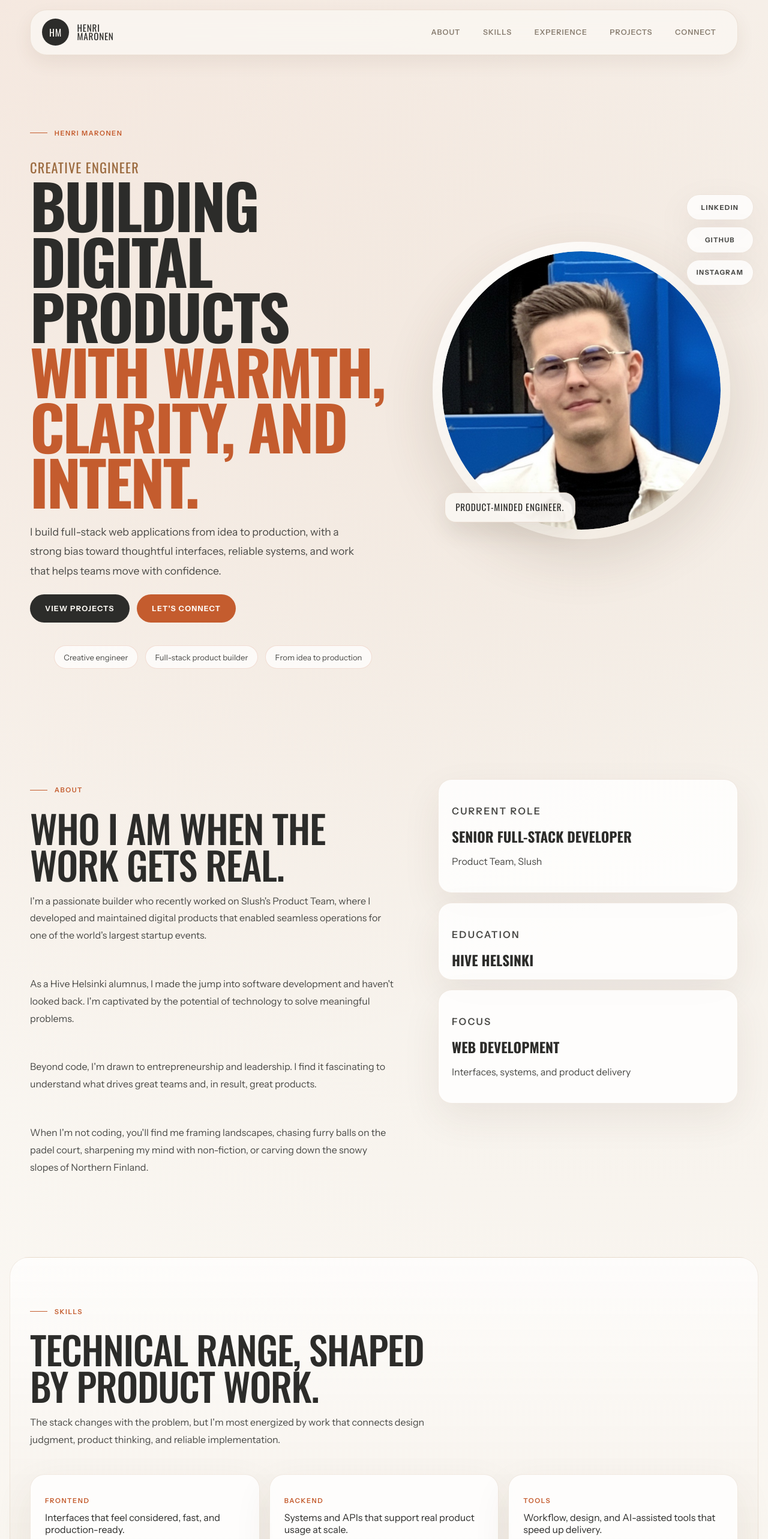
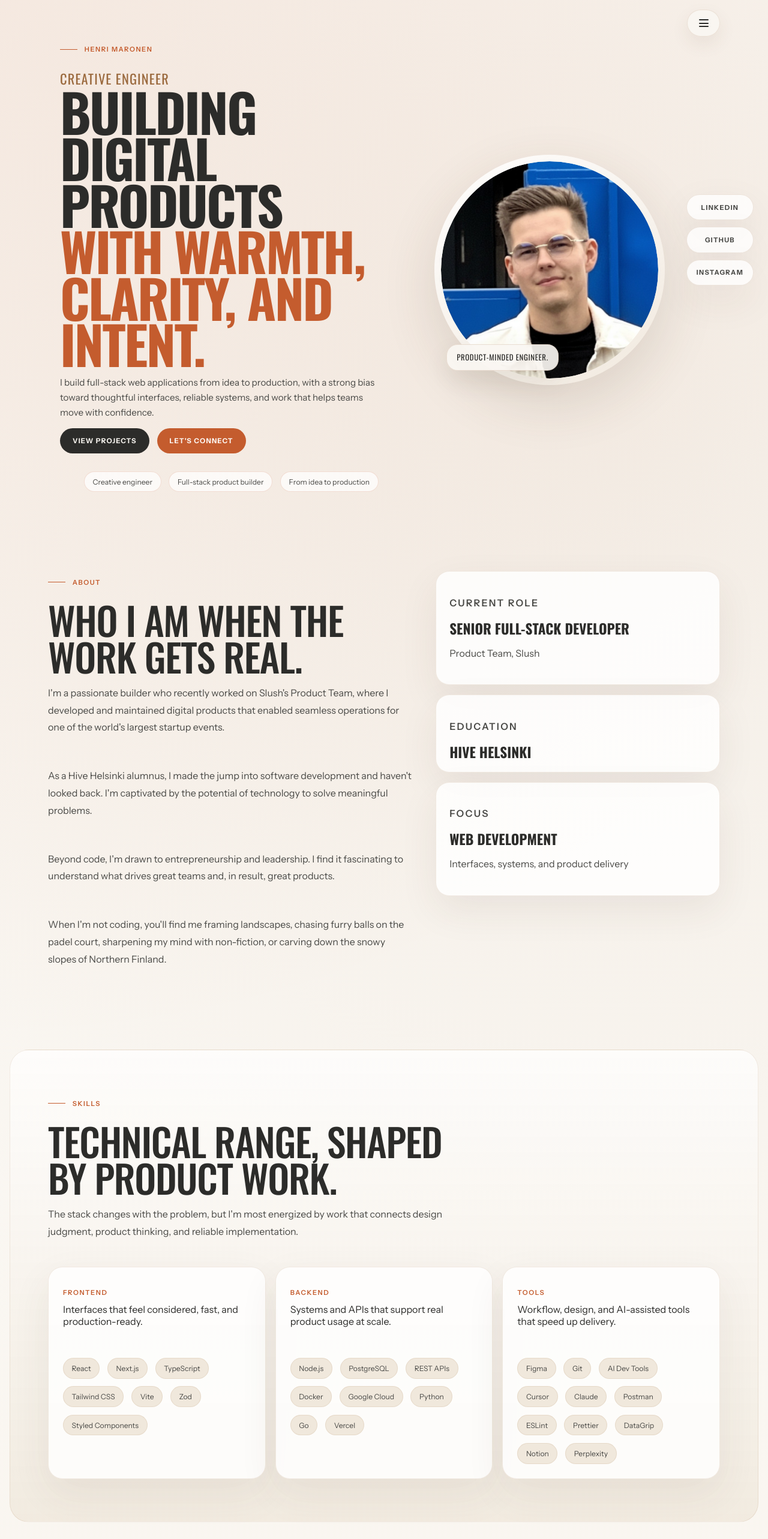
Before and after one commit to HenronenGIT/hmaronen-homepage, a Next.js app in the folder apps/homepage/: page / in a window 1280 px wide. Shown: the top 2566 px of the page at 60% size. Built offline with nearby package versions, Linux system fonts and the light colour scheme.

Commit message:
fix: refine homepage hero layout

```diff
--- a/apps/homepage/app/components/HeroSection.tsx
+++ b/apps/homepage/app/components/HeroSection.tsx
@@ -7,7 +7,7 @@ type HeroSectionProps = {
 export default function HeroSection({ highlights }: HeroSectionProps) {
   return (
     <section className="hero-section section-shell reveal" id="top">
-      <div className="shell hero-grid">
+      <div className="shell hero-shell hero-grid">
         <div className="hero-copy">
           <p className="section-kicker">Henri Maronen</p>
           <div className="hero-heading-wrap">
--- a/apps/homepage/app/components/SiteHeader.tsx
+++ b/apps/homepage/app/components/SiteHeader.tsx
@@ -1,3 +1,6 @@
+"use client";
+
+import { useState } from "react";
 import type { NavItem } from "../homepage-data";
 
 type SiteHeaderProps = {
@@ -5,10 +8,39 @@ type SiteHeaderProps = {
 };
 
 export default function SiteHeader({ items }: SiteHeaderProps) {
+  const [isOpen, setIsOpen] = useState(false);
+
+  const handleLinkClick = () => {
+    setIsOpen(false);
+  };
+
   return (
     <header className="site-header">
-      <div className="shell header-shell">
-        <a className="brand-mark" href="#top" aria-label="Back to top">
+      <div className="shell header-toggle-shell">
+        <button
+          type="button"
+          className="menu-toggle"
+          aria-expanded={isOpen}
+          aria-controls="primary-menu"
+          aria-label={isOpen ? "Close menu" : "Open menu"}
+          onClick={() => setIsOpen((open) => !open)}
+        >
+          <span className="menu-toggle-icon" aria-hidden="true">
+            <span />
+            <span />
+            <span />
+          </span>
+        </button>
+      </div>
+
+      <div className={`shell header-panel-shell ${isOpen ? "is-open" : ""}`}>
+        <div className="header-shell" id="primary-menu">
+          <a
+            className="brand-mark"
+            href="#top"
+            aria-label="Back to top"
+            onClick={handleLinkClick}
+          >
             <span className="brand-mark-monogram">HM</span>
             <span className="brand-mark-text">
               Henri
@@ -19,12 +51,18 @@ export default function SiteHeader({ items }: SiteHeaderProps) {
 
           <nav className="header-nav" aria-label="Primary navigation">
             {items.map((item) => (
-            <a key={item.href} className="header-link" href={item.href}>
+              <a
+                key={item.href}
+                className="header-link"
+                href={item.href}
+                onClick={handleLinkClick}
+              >
                 {item.label}
               </a>
             ))}
           </nav>
         </div>
+      </div>
     </header>
   );
 }
--- a/apps/homepage/app/globals.css
+++ b/apps/homepage/app/globals.css
@@ -18,7 +18,7 @@
   --radius-lg: 16px;
   --radius-xl: 24px;
   --radius-pill: 999px;
-  --shell: 1180px;
+  --shell: 1120px;
 }
 
 * {
@@ -75,7 +75,7 @@ select {
 }
 
 .shell {
-  width: min(calc(100% - 2.5rem), var(--shell));
+  width: min(calc(100% - 5rem), var(--shell));
   margin: 0 auto;
 }
 
@@ -187,13 +187,84 @@ select {
 }
 
 .site-header {
-  position: sticky;
-  top: 0;
+  position: fixed;
+  inset: 0 0 auto 0;
   z-index: 20;
+  pointer-events: none;
   padding-top: 1rem;
 }
 
+.header-toggle-shell,
+.header-panel-shell {
+  pointer-events: none;
+}
+
+.header-toggle-shell {
+  display: flex;
+  justify-content: flex-end;
+}
+
+.menu-toggle {
+  pointer-events: auto;
+  display: inline-flex;
+  align-items: center;
+  gap: 0.85rem;
+  padding: 0.95rem 1.15rem;
+  border: 1px solid rgba(155, 106, 62, 0.15);
+  border-radius: var(--radius-pill);
+  background: rgba(250, 247, 242, 0.9);
+  backdrop-filter: blur(18px);
+  box-shadow: 0 12px 30px rgba(92, 67, 42, 0.08);
+  color: var(--charcoal);
+  cursor: pointer;
+  transition:
+    transform 160ms ease,
+    border-color 160ms ease,
+    background-color 160ms ease;
+}
+
+.menu-toggle:hover,
+.menu-toggle:focus-visible {
+  transform: translateY(-1px);
+  border-color: rgba(196, 92, 46, 0.24);
+}
+
+.menu-toggle-icon {
+  display: inline-grid;
+  gap: 0.22rem;
+}
+
+.menu-toggle-icon span {
+  display: block;
+  width: 1rem;
+  height: 2px;
+  border-radius: 999px;
+  background: currentColor;
+}
+
+.menu-toggle-label {
+  font-size: 0.74rem;
+  font-weight: 700;
+  letter-spacing: 0.12em;
+  text-transform: uppercase;
+}
+
+.header-panel-shell {
+  margin-top: 0.75rem;
+  opacity: 0;
+  transform: translateY(-0.75rem);
+  transition:
+    opacity 180ms ease,
+    transform 180ms ease;
+}
+
+.header-panel-shell.is-open {
+  opacity: 1;
+  transform: translateY(0);
+}
+
 .header-shell {
+  pointer-events: auto;
   display: flex;
   align-items: center;
   justify-content: space-between;
@@ -309,22 +380,31 @@ select {
 }
 
 .hero-section {
-  padding-top: 5rem;
-  padding-bottom: 4.5rem;
+  min-height: 100dvh;
+  display: flex;
+  align-items: center;
+  padding-top: clamp(4.5rem, 7dvh, 6rem);
+  padding-bottom: clamp(1.5rem, 3.5dvh, 3rem);
 }
 
 .hero-grid {
   display: grid;
-  grid-template-columns: minmax(0, 1.1fr) minmax(320px, 0.9fr);
-  gap: 3rem;
+  grid-template-columns: minmax(0, 1.08fr) minmax(18rem, 0.82fr);
+  gap: clamp(1.5rem, 3vw, 3rem);
   align-items: center;
+  width: 100%;
+}
+
+.hero-shell {
+  width: min(calc(100% - 7rem), 1080px);
 }
 
 .hero-copy {
   display: grid;
-  gap: 1.4rem;
-  align-self: start;
-  padding-top: 2rem;
+  gap: clamp(0.9rem, 1.8dvh, 1.35rem);
+  align-self: center;
+  max-width: 36rem;
+  padding-top: 0;
 }
 
 .hero-pretitle {
@@ -339,8 +419,8 @@ select {
 .hero-title {
   margin: 0;
   font-family: var(--font-display), sans-serif;
-  font-size: clamp(3.6rem, 8vw, 8.2rem);
-  line-height: 0.9;
+  font-size: clamp(2.9rem, min(7vw, 11dvh), 7.4rem);
+  line-height: 0.88;
   letter-spacing: -0.03em;
   text-transform: uppercase;
 }
@@ -353,8 +433,8 @@ select {
 .hero-summary {
   max-width: 34rem;
   margin: 0;
-  font-size: 1.1rem;
-  line-height: 1.85;
+  font-size: clamp(0.98rem, 1.15vw, 1.08rem);
+  line-height: clamp(1.6, 1.9dvh, 1.8);
   color: var(--charcoal-mid);
 }
 
@@ -431,13 +511,14 @@ select {
 .hero-visual {
   position: relative;
   justify-self: end;
+  align-self: center;
 }
 
 .hero-portrait-frame {
   position: relative;
-  width: min(100%, 31rem);
+  width: min(100%, 29rem, calc(100dvh - 12rem));
   aspect-ratio: 1;
-  padding: 1rem;
+  padding: clamp(0.7rem, 1.3dvh, 1rem);
   border-radius: 50%;
   background: linear-gradient(
     145deg,
@@ -463,15 +544,16 @@ select {
 
 .hero-portrait-note {
   position: absolute;
-  left: 1.25rem;
-  bottom: 1.8rem;
-  padding: 1rem 1.1rem;
+  left: clamp(0.95rem, 2vw, 1.25rem);
+  bottom: clamp(1rem, 3dvh, 1.8rem);
+  max-width: min(60%, 13rem);
+  padding: 0.9rem 1rem;
   border-radius: 1.15rem;
   background: rgba(250, 247, 242, 0.92);
   border: 1px solid rgba(155, 106, 62, 0.18);
   box-shadow: var(--shadow-card);
   font-family: var(--font-display), sans-serif;
-  font-size: 0.95rem;
+  font-size: clamp(0.78rem, 1vw, 0.95rem);
   line-height: 1.05;
   text-transform: uppercase;
   letter-spacing: 0.05em;
@@ -734,7 +816,11 @@ select {
   }
 
   .shell {
-    width: min(calc(100% - 2rem), var(--shell));
+    width: min(calc(100% - 3.5rem), var(--shell));
+  }
+
+  .hero-shell {
+    width: min(calc(100% - 4.5rem), 1080px);
   }
 }
 
@@ -750,6 +836,7 @@ select {
 
   .hero-copy {
     padding-top: 0;
+    max-width: 100%;
   }
 
   .hero-visual {
@@ -758,7 +845,8 @@ select {
   }
 
   .hero-portrait-frame {
-    width: 100%;
+    width: min(100%, 26rem, calc(100dvh - 14rem));
+    margin-inline: auto;
   }
 
   .header-shell {
@@ -781,16 +869,26 @@ select {
     padding-top: 0.75rem;
   }
 
+  .menu-toggle {
+    padding: 0.85rem 1rem;
+  }
+
   .section-shell {
     padding: 4.5rem 0;
   }
 
+  .shell,
+  .hero-shell {
+    width: min(calc(100% - 2rem), var(--shell));
+  }
+
   .hero-section {
-    padding-top: 3.75rem;
+    min-height: auto;
+    padding-top: 5.25rem;
   }
 
   .hero-title {
-    font-size: clamp(2.7rem, 16vw, 4.6rem);
+    font-size: clamp(2.7rem, 12vw, 4.6rem);
   }
 
   .brand-mark-text {
@@ -820,3 +918,39 @@ select {
     flex: 1 1 auto;
   }
 }
+
+@media (max-height: 860px) and (min-width: 961px) {
+  .hero-section {
+    min-height: 100dvh;
+    padding-top: 4rem;
+    padding-bottom: 1.25rem;
+  }
+
+  .hero-grid {
+    gap: 1.5rem;
+  }
+
+  .hero-copy {
+    gap: 0.85rem;
+  }
+
+  .hero-summary {
+    font-size: 0.95rem;
+    line-height: 1.65;
+  }
+
+  .hero-highlight-chip,
+  .tag {
+    padding: 0.55rem 0.85rem;
+    font-size: 0.76rem;
+  }
+
+  .button {
+    padding: 0.82rem 1.25rem;
+    font-size: 0.72rem;
+  }
+
+  .hero-portrait-frame {
+    width: min(100%, 24rem, calc(100dvh - 10.5rem));
+  }
+}
```
Lines whose indentation alone changed are shown as unchanged.
